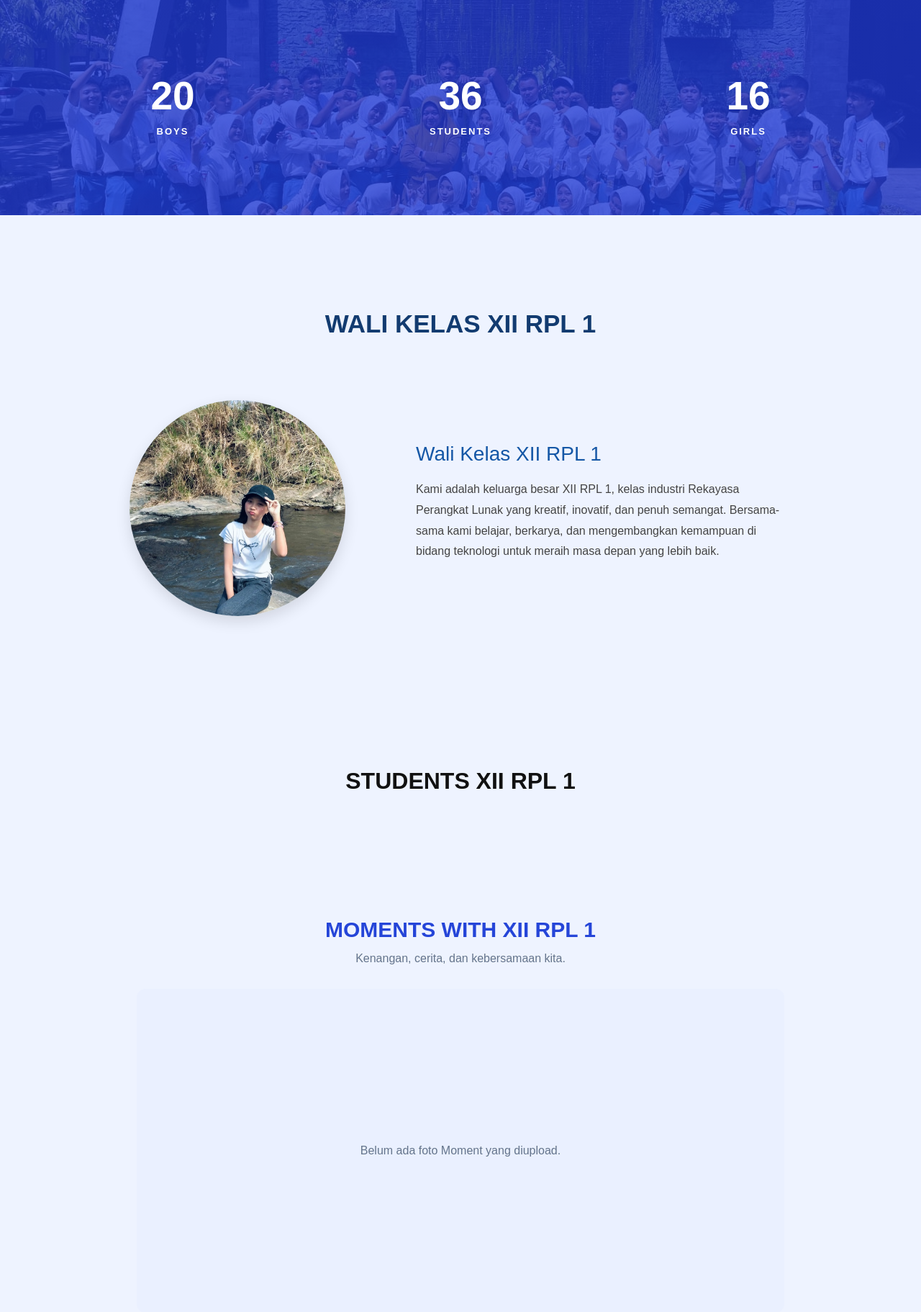
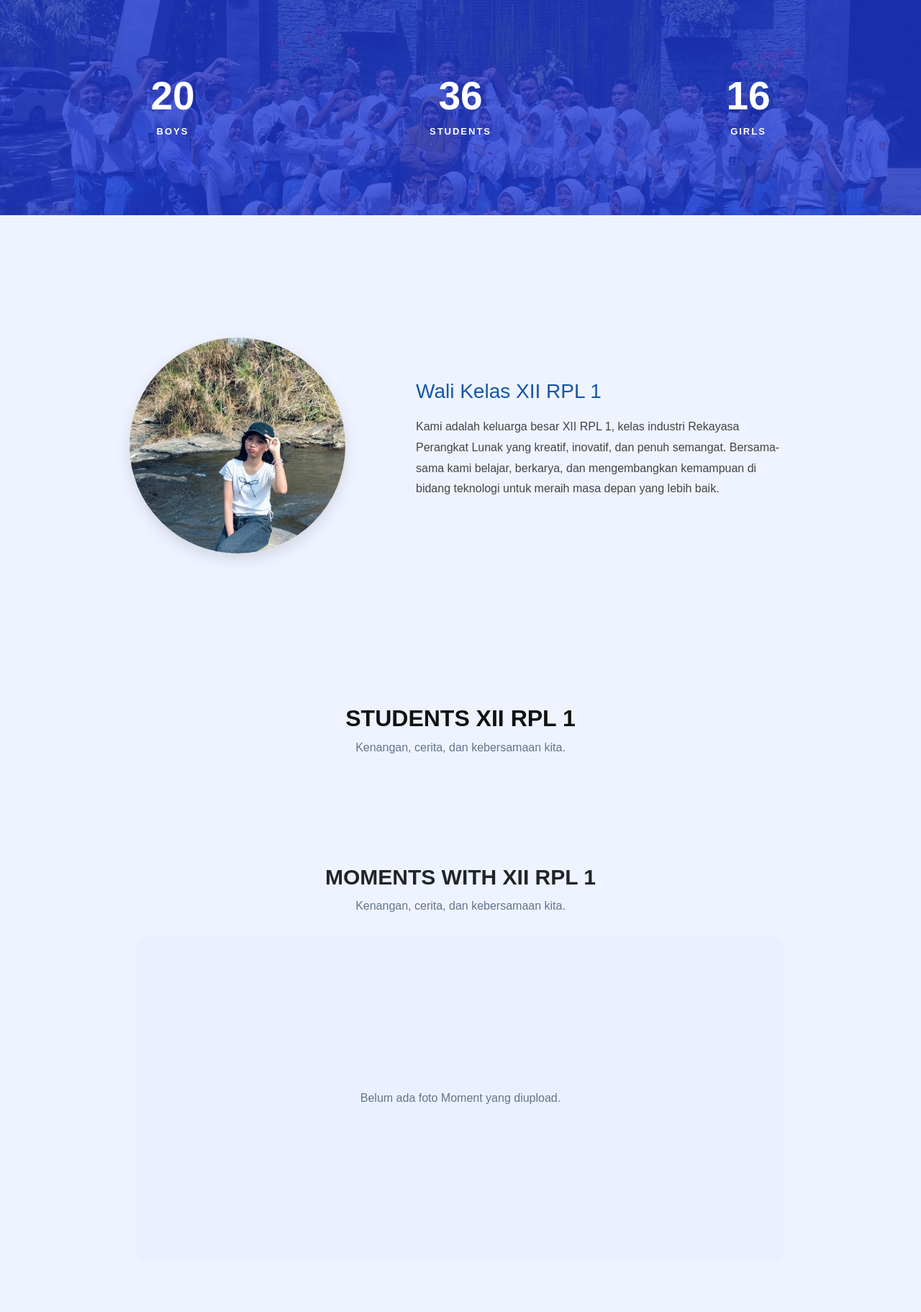
Before and after one commit to pepicantik/WebKelas, a Laravel app: page / in a window 1280 px wide. Shown: the part 1126-2949 px from the top of the page at 72% size. Run offline with Laravel 12, Linux system fonts and the light colour scheme; data that the repository does not hold is empty; some libraries are stand-ins or nearby versions.

Commit message:
feat: banyak

```diff
--- a/app/Http/Controllers/SiswaController.php
+++ b/app/Http/Controllers/SiswaController.php
@@ -35,7 +35,7 @@ class SiswaController extends Controller
 
         $siswa = Siswa::when($keyword, function ($query, $keyword) {
             $query->where('nama_lengkap', 'like', '%' . $keyword . '%');
-        })->orderBy('id', 'desc')->paginate(5);
+        })->orderBy('id', 'desc')->paginate(6);
 
         return view('siswa.index', compact('siswa'));
     }
--- a/resources/views/detail.blade.php
+++ b/resources/views/detail.blade.php
@@ -58,11 +58,11 @@
         <img src="{{ url('storage/'. $siswa->image) }}" alt="" height="300px">
         <div>
             <h2 class="mb-4">{{ $siswa->nama_lengkap }}</h2>
-            <p class="mb-4"><strong>TTL :</strong> {{ $siswa->tempat_lahir }}, {{ $siswa->tgl_lahir }}</p>
+            <p class="mb-4"><strong>TTL :</strong> {{ $siswa->tempat_lahir }}, {{ \Carbon\Carbon::parse($siswa->tgl_lahir)->format('d-m-Y') }}</p>
             <hr class="short-line">
             <p class="mb-4"><strong>Hobi :</strong> {{ $siswa->hobi }}</p>
             <hr class="short-line">
-            <p class="mb-4"><strong>Sosmed :</strong> {{ $siswa->sosmed }}</p>
+            <p class="mb-4"><strong>Sosmed :</strong>{{ $siswa->sosmed }}</p>
         </div>
     </div>
     @if (session()->has('key'))
--- a/resources/views/siswa/create.blade.php
+++ b/resources/views/siswa/create.blade.php
@@ -147,7 +147,7 @@
                                 </div>
 
                                 <div class="col-md-6">
-                                    <label for="" class="mb-1">Sosmed</label>
+                                    <label for="" class="mb-1">Instagram</label>
                                     <input type="text" name="sosmed" class="form-control mb-3 custom-input" placeholder="Masukkan Sosmed Siswa" required>
                                 </div>
                             </div>
--- a/resources/views/siswa/index.blade.php
+++ b/resources/views/siswa/index.blade.php
@@ -230,7 +230,7 @@
                                                 <img src="{{ url('storage/' . $s->image) }}" alt="" height="100px">
                                             </td>
                                             <td style="vertical-align: middle">{{ $s->nama_lengkap }}</td>
-                                            <td style="vertical-align: middle">{{ $s->tempat_lahir }}, {{ $s->tgl_lahir }}</td>
+                                            <td style="vertical-align: middle">{{ $s->tempat_lahir }}, {{ \Carbon\Carbon::parse($s->tgl_lahir)->format('d-m-Y') }}</td>
                                             <td style="white-space: nowrap; vertical-align:middle;">
                                                 <div class="d-flex gap-2 flex-nowrap justify-content-center">
                                                     <button type="button" class="btn btn-aksi-detail" data-bs-toggle="modal" data-bs-target="#detailSiswa{{ $s->id }}"> Detail </button>
@@ -258,7 +258,7 @@
                                                             <div>
                                                                 <h2 class="mb-4">{{ $s->nama_lengkap }}</h2>
                                                                 <p class="mb-4"><strong>Tempat, Tanggal Lahir :</strong>
-                                                                    {{ $s->tempat_lahir }}, {{ $s->tgl_lahir }}</p>
+                                                                    {{ $s->tempat_lahir }}, {{ \Carbon\Carbon::parse($s->tgl_lahir)->format('d-m-Y') }}</p>
                                                                 <hr class="modal-short-line">
                                                                 <p class="mb-4"><strong>Hobi :</strong>
                                                                     {{ $s->hobi }}</p>
--- a/resources/views/welcome.blade.php
+++ b/resources/views/welcome.blade.php
@@ -265,11 +265,17 @@
         }
 
         .siswa-container>h2 {
-            margin: 50px 0;
+            margin: 50px 0 10px 0;
             color: #111;
             font-size: 32px;
             font-weight: 900;
             line-height: 1.2;
+            text-align: center;
+        }
+
+        .siswa-subtitle {
+            color: #64748b;
+            margin-bottom: 30px;
             text-align: center;
         }
 
@@ -513,7 +519,6 @@
         }
 
         .moment h2 {
-            color: #2545d8;
             padding-top: 50px;
             font-size: 30px;
             font-weight: 800;
@@ -716,6 +721,7 @@
             color: #ffb4b4;
             transform: translateY(-2px);
         }
+
         .guru {
             padding: 70px 8%;
         }
@@ -794,7 +800,8 @@
                 text-align: left;
             }
         }
-.guru-custom{
+
+        .guru-custom {
             max-width: 1000px;
             margin: auto;
             display: flex;
@@ -877,7 +884,6 @@
     </section>
 
     <section id="guru" class="guru">
-    <h2>WALI KELAS XII RPL 1</h2>
 
         <!-- FOTO GURU -->
         <div class="guru-custom">
@@ -905,6 +911,8 @@
     <div class="siswa-container" id="siswa">
 
         <h2>STUDENTS XII RPL 1</h2>
+
+        <p class="siswa-subtitle">Kenangan, cerita, dan kebersamaan kita.</p>
 
         <div class="siswa-grid">
 
```
Lines whose indentation alone changed are shown as unchanged.
